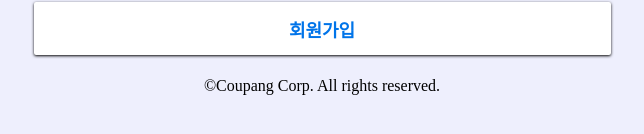
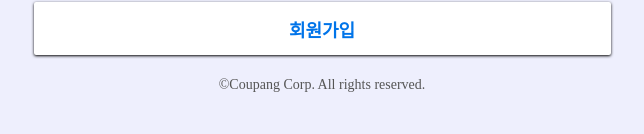
Before and after one commit to hyorard-b/TIL, a React (Create React App) app in the folder react/0311/component-driven/: page / in a window 1280 px wide. Shown: the part 584-718 px from the top of the page, without its empty margins (318-962 px from the left). Built offline with nearby package versions, Linux system fonts and the light colour scheme.

Commit message:
[추가] 저작권 컴포넌트화

```diff
--- a/react/0311/component-driven/src/components/Page/SignIn/SignIn.js
+++ b/react/0311/component-driven/src/components/Page/SignIn/SignIn.js
@@ -6,6 +6,7 @@
 import SignInput from 'components/Form/SignInput/SignInput';
 import AutoSignInCheckbox from 'components/Form/AutoSignInCheckbox/AutoSignInCheckbox';
 import Button from 'components/Form/Button/Button';
+import Copyright from 'components/UI/Copyright/Copyright';
 
 const SignIn = ({state, ...restProps}) => {
   const SignInContainerClass = classNames(signInContainer)
@@ -58,9 +59,7 @@
         <div className={LineClass}></div>
         <Button content='회원가입' state='secondary'/>
       </form>
-      <div>
-        &copy;Coupang Corp. All rights reserved.
-      </div>
+      <Copyright />
     </div>
   )
 };
--- /dev/null
+++ b/react/0311/component-driven/src/components/UI/Copyright/Copyright.js
@@ -0,0 +1,12 @@
+import { small } from './Copyright.module.scss';
+
+const Copyright = ({}) => {
+
+  return (
+    <small lang="en" className={small}>
+      &copy;Coupang Corp. All rights reserved.
+    </small>
+  )
+};
+
+export default Copyright;
--- /dev/null
+++ b/react/0311/component-driven/src/components/UI/Copyright/Copyright.module.scss
@@ -0,0 +1,4 @@
+.small {
+  color: #555;
+  font-size: 14px;
+}
```
